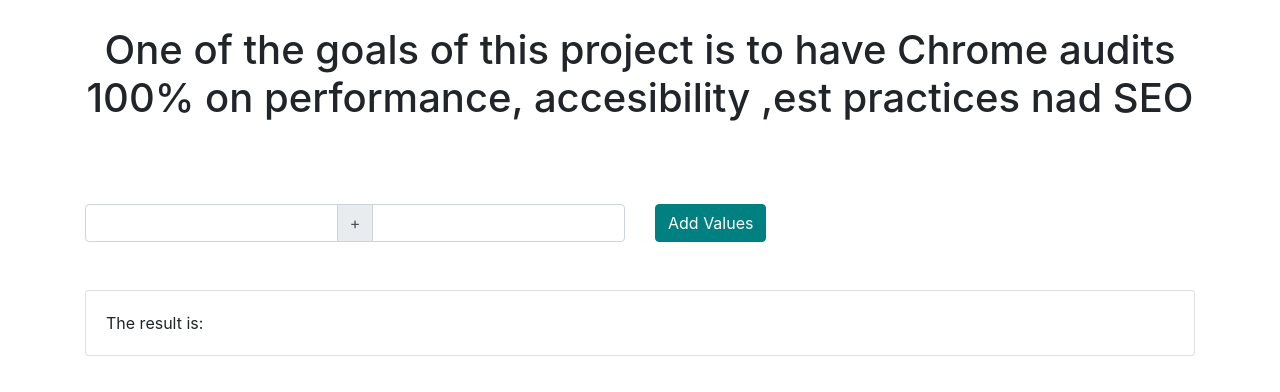
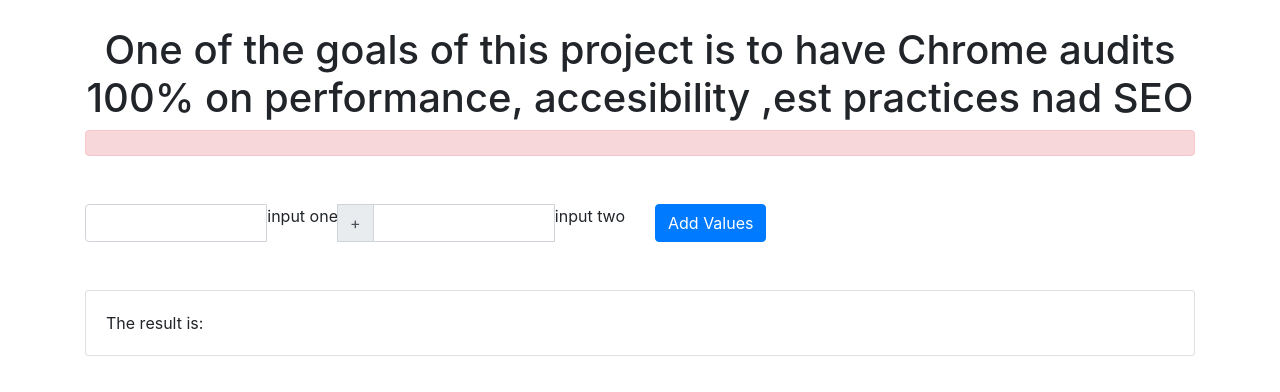
Before and after one commit to PovilasU/webpack-explorer, a website built with webpack: page src/template.html in a window 1280 px wide. Shown: the part 174-566 px from the top of the page. Built offline with nearby package versions, Linux system fonts and the light colour scheme.

Commit message:
commenting js functions testting

```diff
--- a/src/index.js
+++ b/src/index.js
@@ -4,5 +4,5 @@
 import { ComponentService } from "./app/component.service";
 const alertService = new AlertService();
 const componentService = new ComponentService();
-run(alertService, componentService);
+// run(alertService, componentService);
 console.log("J");
--- a/src/main.scss
+++ b/src/main.scss
@@ -1,3 +1,3 @@
-$primary: teal;
-$danger: purple;
+// $primary: teal;
+// $danger: purple;
 @import "~bootstrap/scss/bootstrap";
--- a/src/template.html
+++ b/src/template.html
@@ -57,10 +57,12 @@
       <div class="col">
         <div class="input-group">
           <input type="text" id="numberOne" class="form-control" />
+          <label for="numberOne">input one</label>
           <div class="input-group-append input-group-prepend">
             <span class="input-group-text">+</span>
           </div>
           <input type="text" id="numberTwo" class="form-control" />
+          <label for="numberTwo">input two</label>
         </div>
       </div>
       <div class="col">
```
